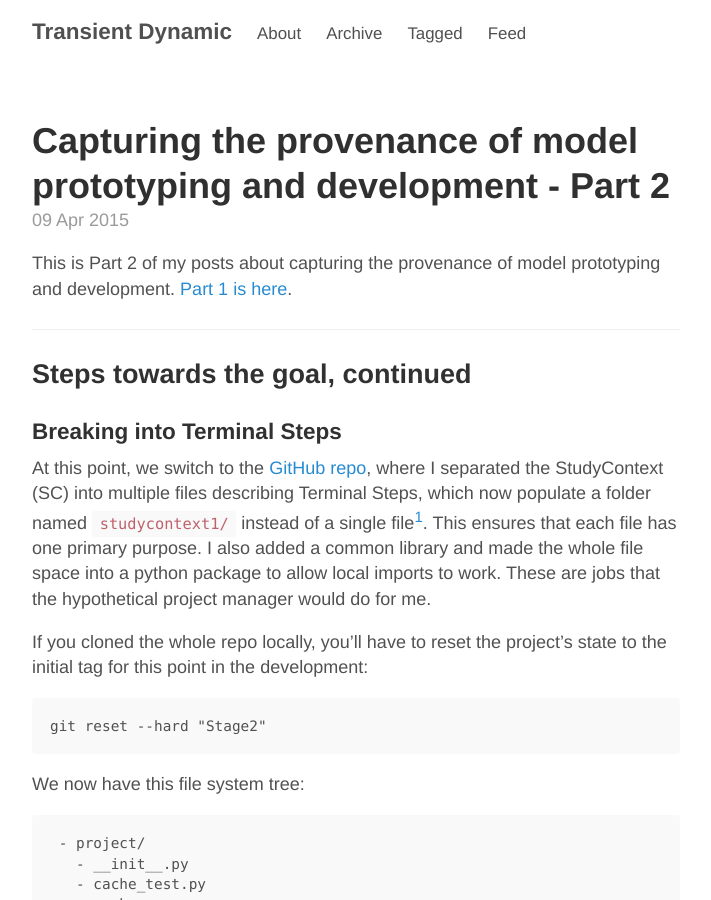
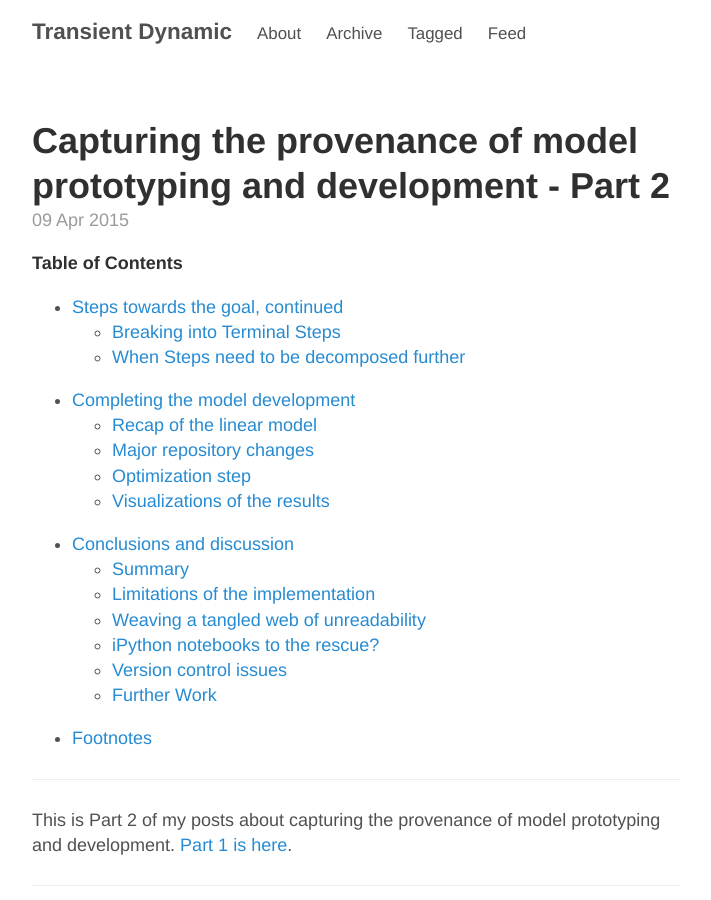
Before and after one commit to robclewley/robclewley.github.io, a Jekyll site: the page built from _posts/2015-04-09-capturing-the-provenance-of-model-prototyping-and-development---part-2.md, in a window 1280 px wide and 900 px high. Shown: the whole window, without its empty margins (284-995 px from the left). Built offline with Jekyll 4.4.1, drawn with Linux system fonts in a browser that asks for light colours; Markdown is read by kramdown in place of the engine named in the settings; comment, search, counter and statistics services are not loaded.

Commit message:
Updated TOC and refs

```diff
--- a/_posts/2015-04-09-capturing-the-provenance-of-model-prototyping-and-development---part-2.md
+++ b/_posts/2015-04-09-capturing-the-provenance-of-model-prototyping-and-development---part-2.md
@@ -10,6 +10,27 @@ references:
 
 {% assign ref=page.references %}
 
+**Table of Contents**
+
+- [Steps towards the goal, continued](#head1)
+  - [Breaking into Terminal Steps](#head1_1)
+  - [When Steps need to be decomposed further](#head1_2)
+- [Completing the model development](#head2)
+  - [Recap of the linear model](#head2_1)
+  - [Major repository changes](#head2_2)
+  - [Optimization step](#head2_3)
+  - [Visualizations of the results](#head2_4)
+- [Conclusions and discussion](#head3)
+  - [Summary](#head3_1)
+  - [Limitations of the implementation](#head3_2)
+  - [Weaving a tangled web of unreadability](#head3_3)
+  - [iPython notebooks to the rescue?](#head3_4)
+  - [Version control issues](#head3_5)
+  - [Further Work](#head3_6)
+
+- [Footnotes](#head4)
+
+------
 
 This is Part 2 of my posts about capturing the provenance of model
 prototyping and
@@ -392,7 +413,7 @@ passed. This is a long-winded way to tell if the SC's work is
 complete. The code may still need to be tidied up before committing
 and publishing.
 
-<a name="head3_4"></a>
+<a name="head3_3"></a>
 ### Weaving a tangled web of unreadability
 
 Finally, as Tony Fast pointed out in our discussion, python code files
@@ -472,7 +493,7 @@ issue manager that is based on inline code markup. If a python version
 matures ([this one](https://github.com/mleonard87/watson-python) is
 not there yet), I'd consider basing my project manager on this code.
 
-<a name="head3_5"></a>
+<a name="head3_4"></a>
 ### iPython notebooks to the rescue?
 
 However, iPython notebooks, as I currently appreciate them, are also
@@ -501,7 +522,7 @@ present as a single notebook document. When I discuss interactive
 tools more in future posts, and I learn more about the notebooks, my
 arguments will hopefully become clearer one way or another.
 
-<a name="head3_6"></a>
+<a name="head3_5"></a>
 ### Version control issues
 
 In terms of version control, the gist system is not sophisticated
@@ -514,7 +535,7 @@ usefully applied to tracking this mini project. A proper model project
 manager would have to wrap all the git operations and UI into a
 customized interface.
 
-<a name="head3_7"></a>
+<a name="head3_6"></a>
 ### Further work
 
 Merging and combining results and artifacts of sub-SCs that resolve
@@ -524,7 +545,7 @@ the state of the project at the resolution of the sub-SCs, the new
 artifacts can be tagged by their original SC file and then merged into
 the parent's common library for continued use in the parent SC.
 
-<a name="head3_8"></a>
+<a name="head4"></a>
 ### Footnotes
 
 [^1]: We won't bother to record the structure of the study contexts in a metadata file in this example, but a real project management system would be keeping track of the change from a single `studycontext1.py` to the folder `studycontext1/` and a database of all project SCs.
```
